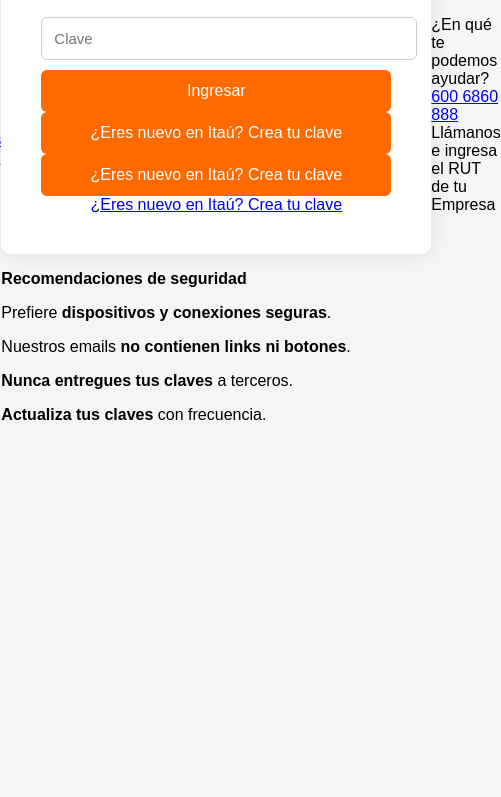
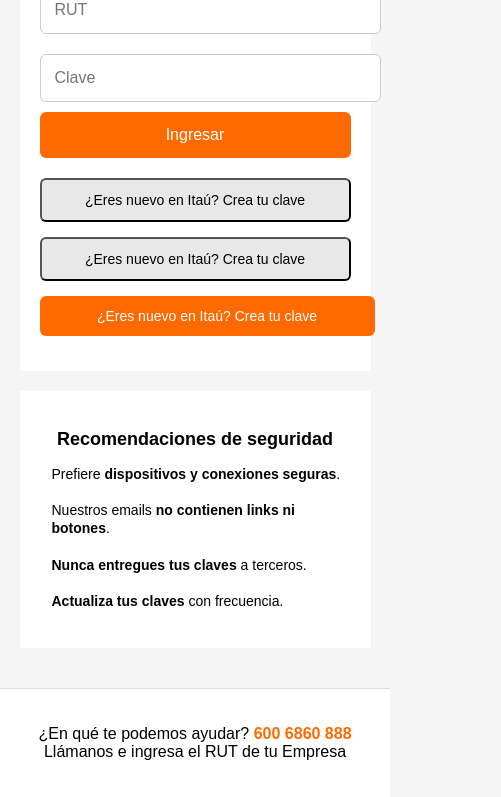
Before and after one commit to contacto614/Itau, a website: page index.html in a window 390 px wide. Shown: the part 307-1104 px from the top of the page, 501 px wide, since content can reach past the window. Before the commit the page ends 844 px from the top, so only its background shows below. Drawn offline with Linux system fonts and the light colour scheme.

Commit message:
Update styles.css

```diff
--- a/public/styles.css
+++ b/public/styles.css
@@ -1,27 +1,105 @@
+/* ============================================================
+   REPLICA LOGIN ITAÚ - CSS COMPLETO RECONSTRUIDO
+   Compatible con Render + GitHub
+   ============================================================ */
+
+/* ------------------------------------------------------------
+   RESET BÁSICO
+------------------------------------------------------------ */
 body {
     background: #f5f5f5;
     font-family: Arial, sans-serif;
-    display: flex;
-    justify-content: center;
-    align-items: center;
-    height: 100vh;
     margin: 0;
+    padding: 0;
 }
 
+a {
+    text-decoration: none;
+    color: inherit;
+}
+
+/* ------------------------------------------------------------
+   CONTENEDORES GENERALES
+------------------------------------------------------------ */
+.container {
+    width: 90%;
+    max-width: 1200px;
+    margin: auto;
+}
+
+.row {
+    display: flex;
+    flex-wrap: wrap;
+}
+
+.col-12 {
+    width: 100%;
+}
+
+.col-sm-8 {
+    width: 100%;
+}
+
+.col-md-6 {
+    width: 50%;
+}
+
+.col-lg-5 {
+    width: 41.66%;
+}
+
+.col-xl-4 {
+    width: 33.33%;
+}
+
+/* ------------------------------------------------------------
+   CABECERA
+------------------------------------------------------------ */
+.itau-header {
+    background: #002d72;
+    padding: 10px 0;
+    color: #fff;
+}
+
+.header-logo img {
+    filter: drop-shadow(0 0 2px rgba(0,0,0,0.3));
+}
+
+.header-nav ul {
+    list-style: none;
+    display: flex;
+    gap: 20px;
+}
+
+.header-nav a {
+    color: #fff;
+    font-weight: bold;
+}
+
+.header-nav a:hover {
+    text-decoration: underline;
+}
+
+/* ------------------------------------------------------------
+   CONTENEDOR PRINCIPAL
+------------------------------------------------------------ */
+.itau-main-container {
+    margin-top: 40px;
+    margin-bottom: 40px;
+}
+
+/* ------------------------------------------------------------
+   LOGIN BOX
+------------------------------------------------------------ */
 .login-box {
     background: #fff;
-    padding: 40px;
-    width: 350px;
+    padding: 30px;
     border-radius: 10px;
     box-shadow: 0 0 20px rgba(0,0,0,0.1);
     text-align: center;
 }
 
-.logo {
-    margin-bottom: 20px;
-}
-
-input {
+.login-inputs input {
     width: 100%;
     padding: 12px;
     margin: 10px 0;
@@ -30,7 +108,7 @@ input {
     font-size: 15px;
 }
 
-button {
+.login-inputs button {
     width: 100%;
     padding: 12px;
     background: #ff6a00;
@@ -41,6 +119,158 @@ button {
     cursor: pointer;
 }
 
-button:hover {
+.login-inputs button:hover {
     background: #e55d00;
 }
+
+/* ------------------------------------------------------------
+   BOTONES PRIMER INGRESO
+------------------------------------------------------------ */
+.primer-ingreso-container {
+    margin-top: 20px;
+}
+
+.itau-btn {
+    padding: 12px;
+    border-radius: 6px;
+    cursor: pointer;
+    display: block;
+    width: 100%;
+    margin-bottom: 15px;
+    text-align: center;
+}
+
+.itau-btn-secondary-corporate,
+.itau-btn-secondary-empresa {
+    background: #e8e8e8;
+    color: #000;
+}
+
+.itau-btn-general {
+    background: #ff6a00;
+    color: #fff;
+}
+
+/* ------------------------------------------------------------
+   COLUMNA SEGURIDAD
+------------------------------------------------------------ */
+.box-container-login {
+    background: #fff;
+    padding: 25px;
+    border-radius: 10px;
+    box-shadow: 0 0 20px rgba(0,0,0,0.1);
+}
+
+.security-item {
+    display: flex;
+    gap: 10px;
+    margin-bottom: 15px;
+}
+
+.security-item p {
+    margin: 0;
+}
+
+/* ------------------------------------------------------------
+   FOOTER
+------------------------------------------------------------ */
+.footer-login {
+    background: #fff;
+    padding: 20px;
+    text-align: center;
+    border-top: 1px solid #ddd;
+}
+
+.footer-login a {
+    color: #ff6a00;
+    font-weight: bold;
+}
+
+/* ------------------------------------------------------------
+   MODALES (si los agregas)
+------------------------------------------------------------ */
+.modal {
+    position: fixed;
+    top: 0;
+    left: 0;
+    right: 0;
+    bottom: 0;
+    background: rgba(0,0,0,0.6);
+    display: flex;
+    justify-content: center;
+    align-items: center;
+}
+
+.modal.hidden {
+    display: none;
+}
+
+.modal-content {
+    background: #fff;
+    padding: 30px;
+    width: 350px;
+    border-radius: 10px;
+    text-align: center;
+}
+
+/* ------------------------------------------------------------
+   VERSIÓN MÓVIL
+------------------------------------------------------------ */
+@media (max-width: 768px) {
+
+    .mobile-stack {
+        display: flex;
+        flex-direction: column;
+        gap: 20px;
+    }
+
+    .mobile-full {
+        width: 100%;
+    }
+
+    .mobile-login-box {
+        padding: 20px;
+        box-shadow: none;
+        border-radius: 0;
+        margin-top: 10px;
+    }
+
+    .mobile-security-box {
+        padding: 20px;
+        box-shadow: none;
+        border-radius: 0;
+        background: #fff;
+    }
+
+    .mobile-security-title {
+        font-size: 18px;
+        margin-bottom: 15px;
+        text-align: center;
+    }
+
+    .login-inputs input {
+        font-size: 16px;
+        padding: 14px;
+    }
+
+    .login-inputs button {
+        font-size: 16px;
+        padding: 14px;
+    }
+
+    .primer-ingreso-container .itau-btn {
+        font-size: 14px;
+        padding: 12px;
+    }
+
+    .security-item {
+        align-items: flex-start;
+        gap: 12px;
+        margin-bottom: 18px;
+    }
+
+    .security-item p {
+        font-size: 14px;
+        line-height: 1.3;
+    }
+}
```
